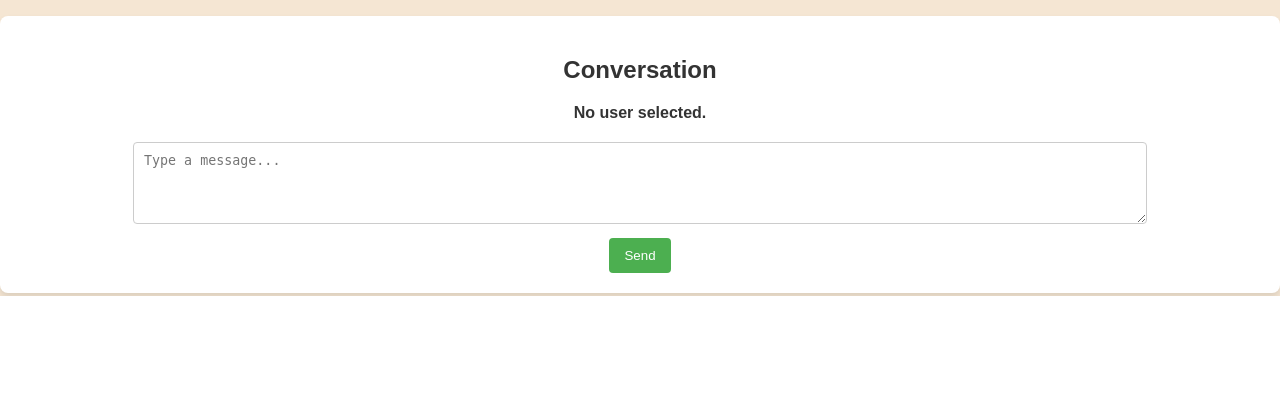
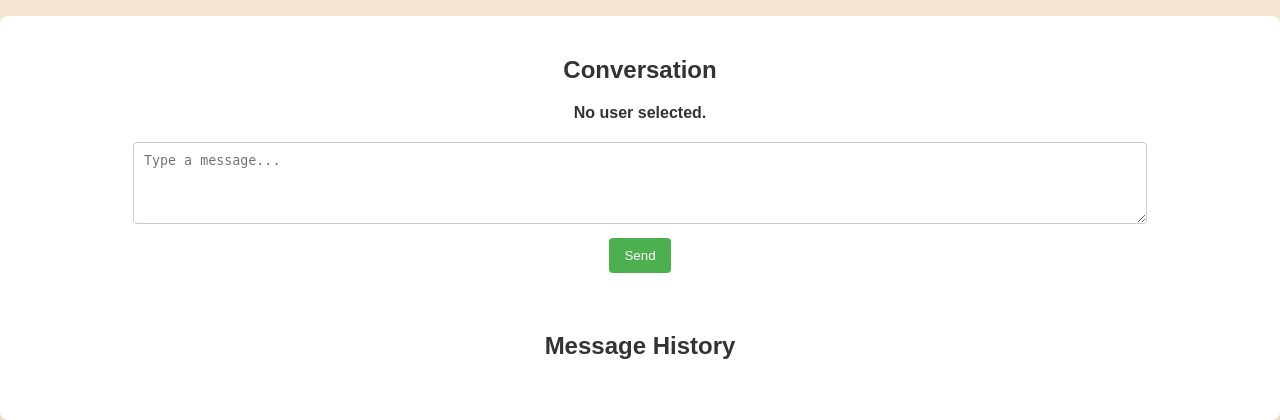
Before and after one commit to BalbiL/Devops_Project, a Flask app: page / in a window 1280 px wide. Shown: the part 504-924 px from the top of the page. Before the commit the page ends 800 px from the top, so only its background shows below. Run offline with Flask 3, Linux system fonts and the light colour scheme; data that the repository does not hold is empty.

Commit message:
ajout des messages sur la page web

```diff
--- a/WebApp/app.py
+++ b/WebApp/app.py
@@ -9,7 +9,10 @@ r = redis.StrictRedis(host='localhost', port=6379, decode_responses=True)
 
 @app.route('/')
 def index():
-    # Récupère l'email de l'utilisateur sélectionné dans la session
+    # Supprimer l'email de l'utilisateur sélectionné de la session
+    session.pop('selected_user', None)
+
+    # Récupérer l'email de l'utilisateur sélectionné dans la session
     selected_user_email = session.get('selected_user', None)
 
     # Si un utilisateur est sélectionné, récupérer ses détails
@@ -18,10 +21,11 @@ def index():
         # Formater le nom et surnom pour mettre le surnom entre parenthèses
         selected_user_info = {
             'name': selected_user.get('name'),
-            'surname': selected_user.get('surname')
+            'surname': selected_user.get('surname'),
+            'email': selected_user.get('email')
         }
-        # Ajouter des parenthèses autour du surnom dans le template
-        selected_user_info['formatted_name'] = f"{selected_user_info['name']} ({selected_user_info['surname']})"
+
+        selected_user_info['formatted_name'] = f"{selected_user_info['name']} ({selected_user_info['surname']}) - {selected_user_info['email']}"
     else:
         selected_user_info = None
 
@@ -74,5 +78,41 @@ def select_user():
     session['selected_user'] = email
     return jsonify({"message": "User selected successfully!"}), 200
 
+@app.route('/api/send_message', methods=['POST'])
+def send_message():
+    data = request.json
+    email = data.get('email')
+    message = data.get('message')
+
+    if not email or not message:
+        return jsonify({'error': 'Email and message are required'}), 400
+
+    # Vérifier si l'utilisateur existe
+    user = r.hgetall(f"user:{email}")
+    if not user:
+        return jsonify({'error': 'User not found'}), 404
+
+    # Ajouter le message à la liste Redis
+    message_data = {
+        'email': email,
+        'message': message
+    }
+    r.rpush('messages', json.dumps(message_data))  # Ajouter à la fin de la liste
+
+    return jsonify({'success': True}), 200
+
+@app.route('/api/get_messages', methods=['GET'])
+def get_messages():
+    # Récupérer tous les messages
+    messages = r.lrange('messages', 0, -1)
+    formatted_messages = [json.loads(msg) for msg in messages]
+
+    # Ajouter le nom de l'utilisateur à chaque message
+    for msg in formatted_messages:
+        user_data = r.hgetall(f"user:{msg['email']}")
+        msg['name'] = user_data.get('name', 'Unknown User')
+
+    return jsonify(formatted_messages), 200
+
 if __name__ == '__main__':
     app.run(debug=True)
--- a/WebApp/static/stylesheet.css
+++ b/WebApp/static/stylesheet.css
@@ -168,3 +168,17 @@ form button:hover {
 .select-button:hover {
     background-color: rgb(89, 121, 178);
 }
+
+#message-history {
+    background-color: #fff;
+    padding: 20px;
+    border-radius: 8px;
+    margin-top: 10px;
+}
+
+#message-list li {
+    padding: 10px;
+    border-bottom: 1px solid #ccc;
+    margin-bottom: 10px;
+    background-color: #f9f9f9;
+}
--- a/WebApp/templates/temp1.html
+++ b/WebApp/templates/temp1.html
@@ -55,6 +55,13 @@
     </div>
     <textarea id="message-input" placeholder="Type a message..." rows="4" cols="50"></textarea><br>
     <button id="send-message">Send</button>
+
+    <!-- Nouveau conteneur pour afficher les messages -->
+    <div id="message-history" style="margin-top: 20px;">
+        <h2>Message History</h2>
+        <ul id="message-list" style="list-style: none; padding: 0;"></ul>
+    </div>
+
 </div>
 
 <script>
@@ -156,15 +163,79 @@
 
             if (response.ok) {
                 const selectedUserElement = document.getElementById('selected-user');
-                selectedUserElement.textContent = `Selected User: ${user.name} (${user.surname})`;
+                selectedUserElement.textContent = `Selected User: ${user.name} (${user.surname}) - ${user.email}`;
             }
         } catch (error) {
             console.error('Error selecting user:', error);
         }
     }
 
+    async function fetchMessages() {
+        try {
+            const response = await fetch('/api/get_messages');
+            const messages = await response.json();
+
+            const messageList = document.getElementById('message-list');
+            messageList.innerHTML = ''; // Effacer l'ancien contenu
+
+            // Ajouter chaque message à la liste
+            messages.forEach(msg => {
+                const listItem = document.createElement('li');
+                listItem.textContent = `${msg.name}: ${msg.message}`;
+                messageList.appendChild(listItem);
+            });
+        } catch (error) {
+            console.error('Error fetching messages:', error);
+        }
+    }
+
+    async function sendMessage() {
+        const messageInput = document.getElementById('message-input');
+        const message = messageInput.value;
+
+        const selectedUserElement = document.getElementById('selected-user');
+        const selectedUserText = selectedUserElement.textContent;
+
+        if (!selectedUserText.startsWith('Selected User:')) {
+            alert('Please select a user to send a message.');
+            return;
+        }
+
+        // Extraire l'email
+        const emailMatch = selectedUserText.match(/- ([^ ]+@[^ ]+)/);
+        if (!emailMatch) {
+            alert('Error: Could not extract email from selected user.');
+            return;
+        }
+        const email = emailMatch[1];
+
+        try {
+            const response = await fetch('/api/send_message', {
+                method: 'POST',
+                headers: { 'Content-Type': 'application/json' },
+                body: JSON.stringify({ email, message })
+            });
+
+            if (response.ok) {
+                messageInput.value = '';
+                fetchMessages(); // Actualiser la liste des messages
+            } else {
+                alert('Error: Unable to send message.');
+            }
+        } catch (error) {
+            console.error('Error sending message:', error);
+        }
+    }
+
+    document.getElementById('send-message').addEventListener('click', sendMessage);
+
     // Initialize user list on page load
-    fetchUsers();
+    document.addEventListener('DOMContentLoaded', () => {
+        fetchUsers();
+        selectUser();
+        fetchMessages();
+    });
+
 </script>
 </body>
 </html>
```
Also changed, not shown: 2 other files.
